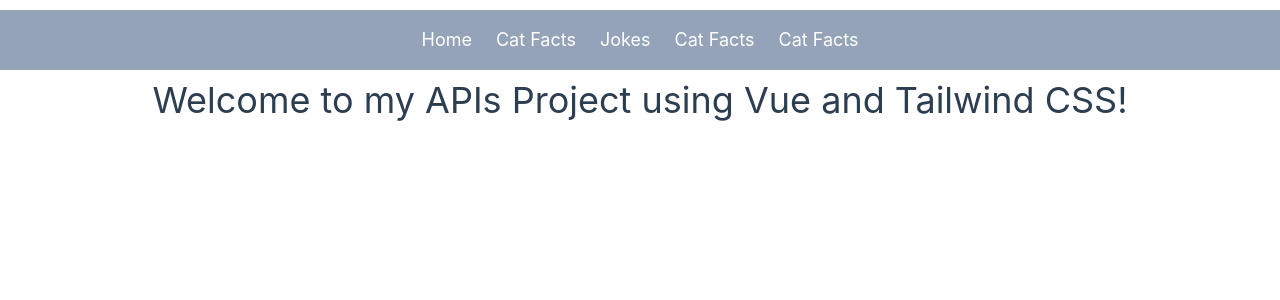
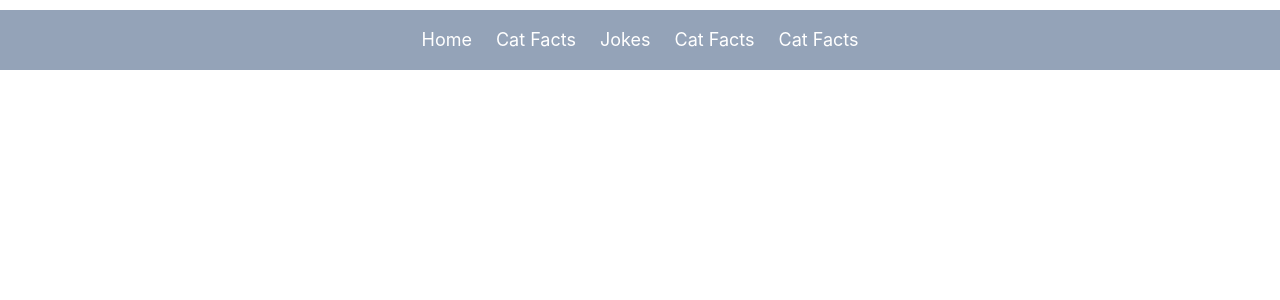
Before and after one commit to DimeDimitrov/apis-project-vue, a Vue app: page / in a window 1280 px wide. Shown: the top 300 px of the page. Built offline with nearby package versions, Linux system fonts and the light colour scheme.

Commit message:
Style Home

```diff
--- a/src/views/HomeView.vue
+++ b/src/views/HomeView.vue
@@ -3,7 +3,9 @@
 </script>
 <template lang="">
   <div class="flex items-center justify-center">
-    <div class="title text-4xl">Welcome to my APIs Project using Vue and Tailwind CSS!</div>
+    <div class="title text-4xl text-white mt-40 flex justify-center items-center">
+      Welcome to my APIs Project using Vue and Tailwind CSS!
+    </div>
   </div>
 </template>
 <style lang=""></style>
```
